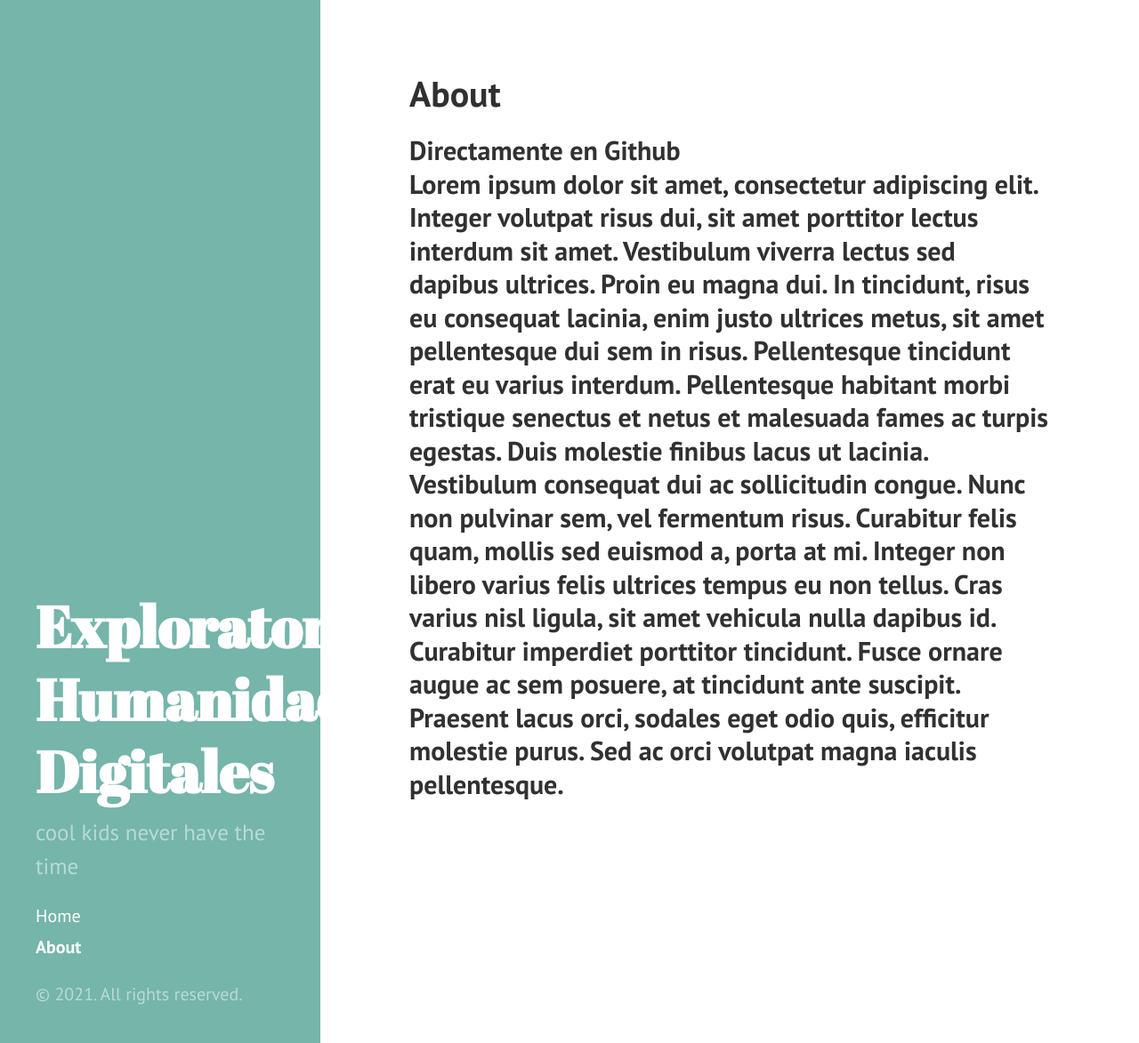
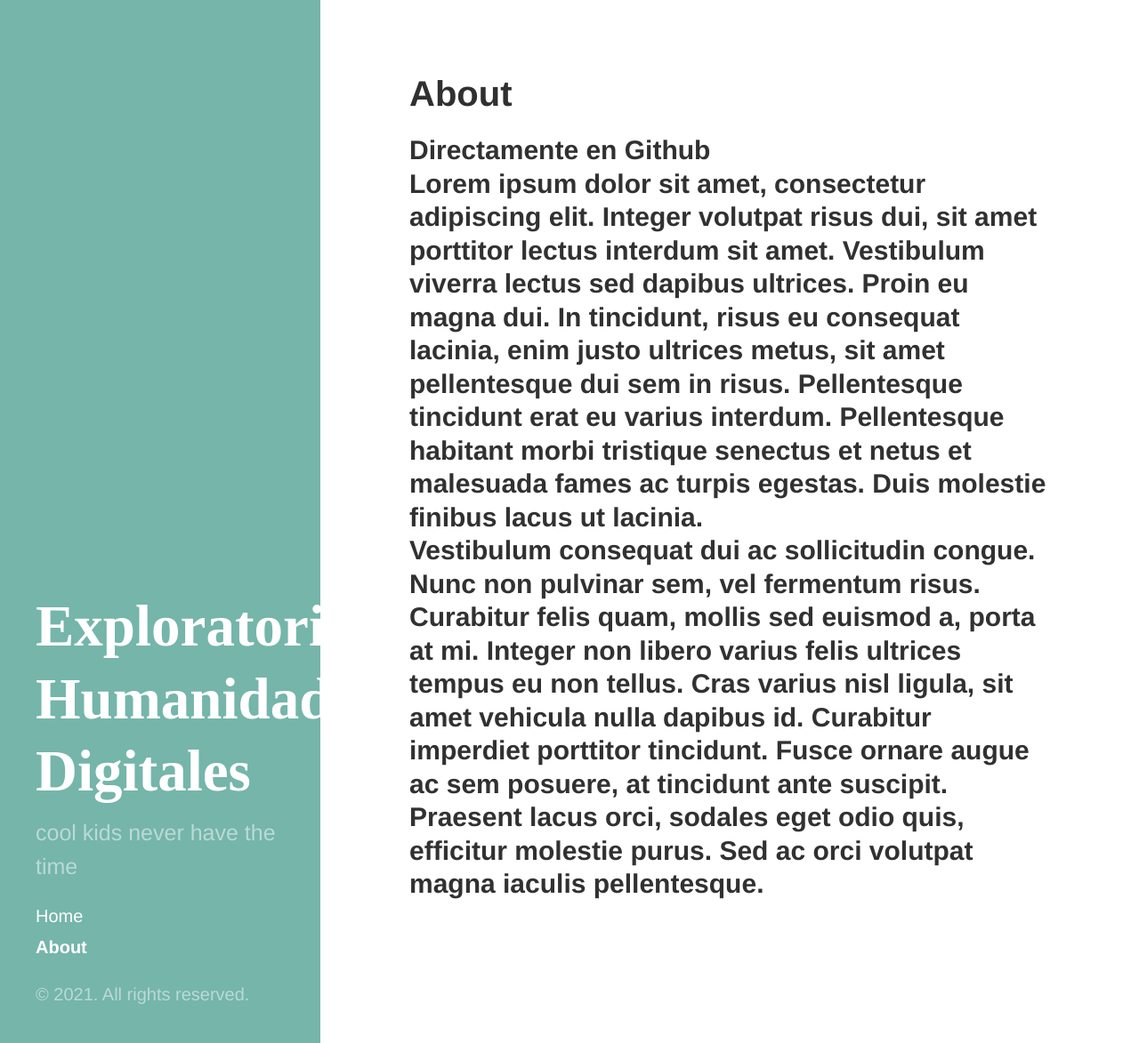
Before and after one commit to Neotropico/ExploratorioHD, a Jekyll site: the page built from About.html, in a window 1280 px wide and 1173 px high. Shown: the whole window at 89% size. Built offline with Jekyll 4.4.1, drawn with Linux system fonts in a browser that asks for light colours; some web fonts are replaced.

Commit message:
Update head.html

```diff
--- a/_includes/head.html
+++ b/_includes/head.html
@@ -19,7 +19,7 @@
   <link rel="stylesheet" href="{{ site.baseurl }}public/css/poole.css">
   <link rel="stylesheet" href="{{ site.baseurl }}public/css/syntax.css">
   <link rel="stylesheet" href="{{ site.baseurl }}public/css/hyde.css">
-  <link rel="stylesheet" href="http://fonts.googleapis.com/css?family=PT+Sans:400,400italic,700|Abril+Fatface">
+  <link rel="stylesheet" href="{{ site.baseurl }}http://fonts.googleapis.com/css?family=PT+Sans:400,400italic,700|Abril+Fatface">
 
   <!-- Icons -->
 
```
